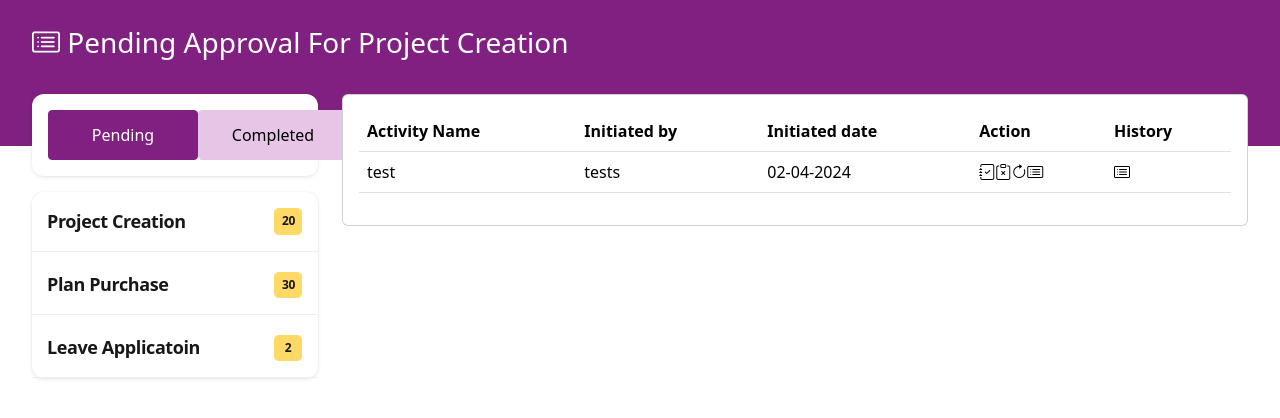
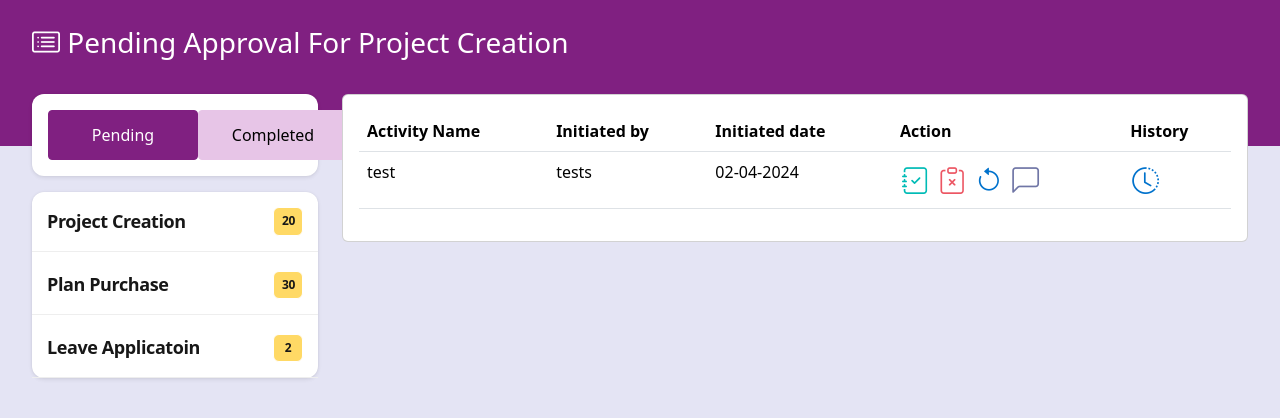
Before and after one commit to dineshkumar97/approval, an Angular app: page /approval in a window 1280 px wide. Shown: the top 418 px of the page. Built offline with nearby package versions, Linux system fonts and the light colour scheme.

Commit message:
style correction

```diff
--- a/src/app/components/pending-table/pending-table.component.html
+++ b/src/app/components/pending-table/pending-table.component.html
@@ -16,23 +16,36 @@
                     <td>tests</td>
                     <td>02-04-2024</td>
                     <td>
-                        <div>
-                            <i class="bi bi-journal-check cursor-pointer" title="Approve" data-bs-toggle="offcanvas"
-                                data-bs-target="#offcanvasRight" aria-controls="offcanvasRight"
-                                (click)="allPopup('Approve')"></i>
-                            <i class="bi bi-clipboard-x cursor-pointer" title="Reject" data-bs-toggle="offcanvas"
-                                data-bs-target="#offcanvasRight" aria-controls="offcanvasRight"
-                                (click)="allPopup('Reject')"></i>
-                            <i class="bi bi-arrow-clockwise cursor-pointer" title="Return" data-bs-toggle="offcanvas"
-                                data-bs-target="#offcanvasRight" aria-controls="offcanvasRight"
-                                (click)="allPopup('Return')"></i>
-                            <i class="bi bi-card-list cursor-pointer" title="Collaboration" data-bs-toggle="offcanvas"
-                                data-bs-target="#offcanvasRight" aria-controls="offcanvasRight"
-                                (click)="allPopup('Collaboration')"></i>
+                        <div class="d-flex">
+                            <span class="btn-icon btn-clr-success">
+                                <i class="bi bi-journal-check cursor-pointer" data-toggle="tooltip" title="Approve" data-bs-toggle="offcanvas"
+                                    data-bs-target="#offcanvasRight" aria-controls="offcanvasRight"
+                                    (click)="allPopup('Approve')"></i>
+                            </span>
+                            <span class="btn-icon btn-clr-danger ps-2">
+                                <i class="bi bi-clipboard-x cursor-pointer" title="Reject" data-bs-toggle="offcanvas"
+                                    data-bs-target="#offcanvasRight" aria-controls="offcanvasRight"
+                                    (click)="allPopup('Reject')"></i>
+                            </span>
+                            <span class="btn-icon btn-clr-blue ps-2">
+                                <i class="bi bi-arrow-counterclockwise cursor-pointer" title="Return"
+                                    data-bs-toggle="offcanvas" data-bs-target="#offcanvasRight"
+                                    aria-controls="offcanvasRight" (click)="allPopup('Return')"></i>
+                            </span>
+                            <span class="btn-icon btn-clr-ash ps-2">
+                                <i class="bi bi-chat-left cursor-pointer" title="Collaboration"
+                                    data-bs-toggle="offcanvas" data-bs-target="#offcanvasRight"
+                                    aria-controls="offcanvasRight" (click)="allPopup('Collaboration')"></i>
+                            </span>
+
                         </div>
                     </td>
                     <td>
-                        <i class="bi bi-card-list"></i>
+                        <span class="btn-icon btn-clr-blue">
+                            <i class="bi bi-clock-history" title="History" data-bs-toggle="offcanvas"
+                                data-bs-target="#offcanvasRight" aria-controls="offcanvasRight"
+                                (click)="allPopup('History')"></i>
+                        </span>
                     </td>
                 </tr>
             </tbody>
@@ -44,7 +57,8 @@
     id="offcanvasRight" aria-labelledby="offcanvasRightLabel">
     <div class="offcanvas-header">
         <h5 id="offcanvasRightLabel">{{approveRejectTitle}} </h5>
-        <button type="button" class="btn-close text-reset font-size-10" data-bs-dismiss="offcanvas" aria-label="Close"></button>
+        <button type="button" class="btn-close text-reset font-size-10" data-bs-dismiss="offcanvas"
+            aria-label="Close"></button>
     </div>
     <div class="offcanvas-body">
         ...
--- a/src/styles.scss
+++ b/src/styles.scss
@@ -1,4 +1,7 @@
 /* You can add global styles to this file, and also import other style files */
+body{
+    background-color: #e4e4f4 !important;
+}
 .bg-primary {
     background-color: #802081 !important;
 }
@@ -164,3 +167,25 @@
         width: 130px;
     }
 }
+
+.btn-icon{
+    cursor: pointer;
+    padding: 0 2px;
+    font-weight: bolder;
+    font-size: 1.675rem;
+    &.btn-clr-success{
+        color: #00BBB6;
+    }
+    &.btn-clr-danger{
+        color: #EC5663;
+    }
+    &.btn-clr-blue{
+        color: #0072CC;
+    }
+    &.btn-clr-ash{
+        color: #7076A6;
+    }
+    &.btn-clr-yellow{
+        color: #F9F871;
+    }
+}
```
